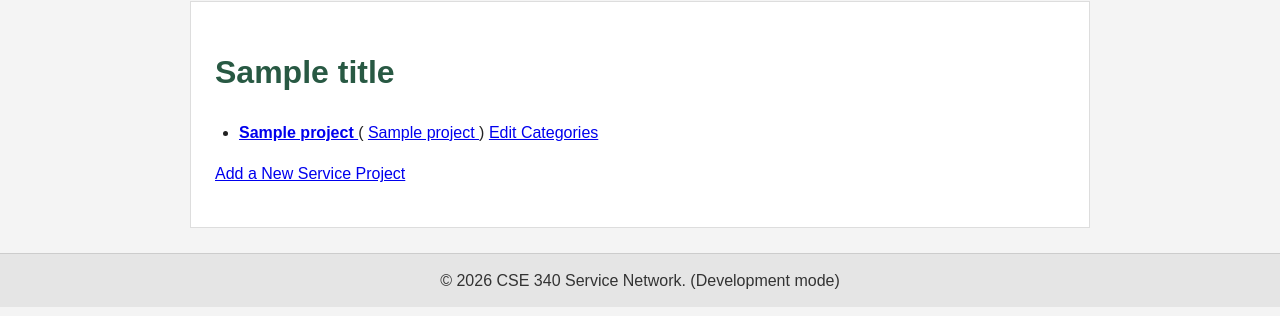
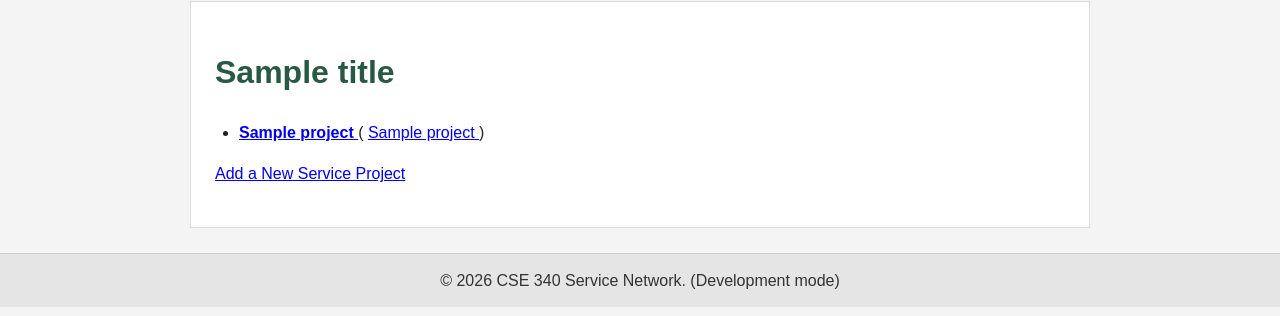
Before and after one commit to erickwakyeboateng/cse340-course-repo, a Node server app: template src/views/projects.ejs in a window 1280 px wide. Shown: the part 137-453 px from the top of the page. Run offline with Node 20, Linux system fonts and the light colour scheme; the template is opened without the code that fills it: most values are stand-ins (such as "Sample title", 1, 10 or a date in 2020).

Commit message:
Remove edit category link from category view and edit categories link from projects list

```diff
--- a/src/views/categories.ejs
+++ b/src/views/categories.ejs
@@ -24,10 +24,6 @@
                     <p>
                         <%= category.description %>
                     </p>
-
-                    <a href="/edit-category/<%= category.category_id %>">
-                        Edit Category
-                    </a>
                 </article>
                 <% }); %>
 
--- a/src/views/category.ejs
+++ b/src/views/category.ejs
@@ -32,6 +32,12 @@
         </section>
 
         <p>
+            <a href="/edit-category/<%= category.category_id %>">
+                Edit Category
+            </a>
+        </p>
+
+        <p>
             <a href="/categories">Back to Categories</a>
         </p>
     </main>
--- a/src/views/project.ejs
+++ b/src/views/project.ejs
@@ -48,7 +48,6 @@
         <p>
             <a href="/edit-project/<%= project.project_id %>">Edit Project</a>
         </p>
-
         <p>
             <a href="/projects">Back to Projects</a>
         </p>
--- a/src/views/projects.ejs
+++ b/src/views/projects.ejs
@@ -19,10 +19,6 @@
                         <%= project.organization_name %>
                     </a>
                     )
-
-                    <a href="/project/<%= project.project_id %>/assign-categories">
-                        Edit Categories
-                    </a>
                 </li>
                 <% }); %>
         </ul>
```
